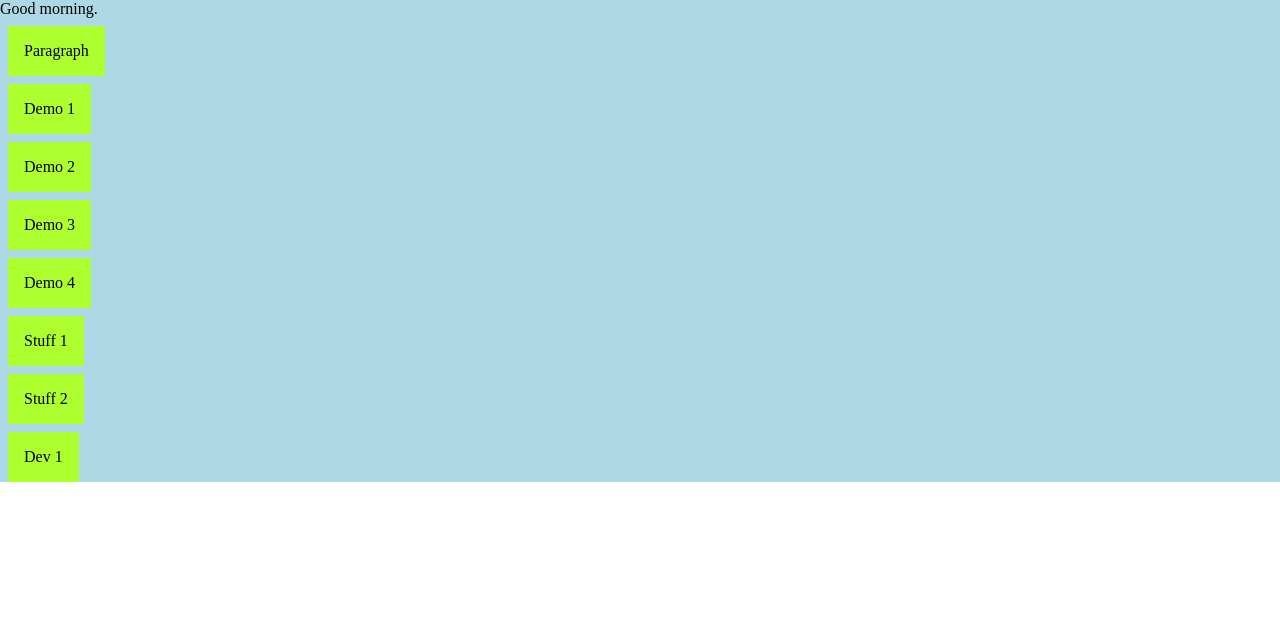
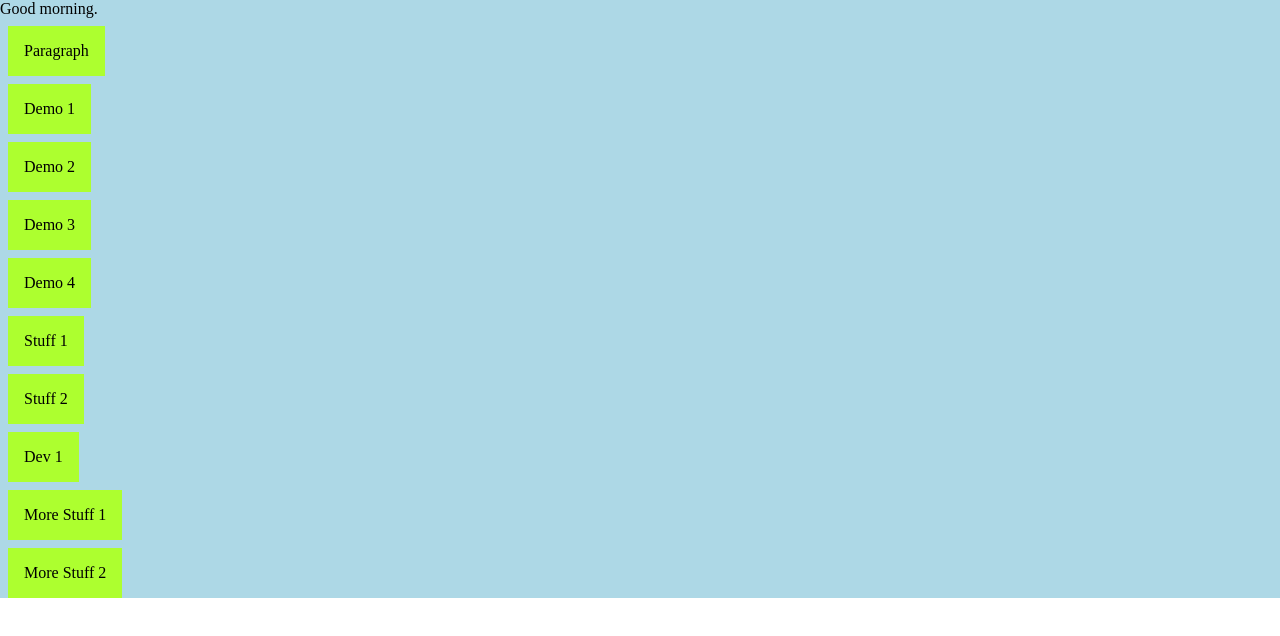
Before and after one commit to franco-ortega/react-project, a React (Create React App) app: page / in a window 1280 px wide. Shown: the top 636 px of the page. Built offline with nearby package versions, Linux system fonts and the light colour scheme.

Commit message:
add more stuff

```diff
--- a/src/components/app/App.jsx
+++ b/src/components/app/App.jsx
@@ -13,6 +13,8 @@ const App = () => {
       <p>Stuff 1</p>
       <p>Stuff 2</p>
       <p>Dev 1</p>
+      <p>More Stuff 1</p>
+      <p>More Stuff 2</p>
     </div>
   );
 };
```
